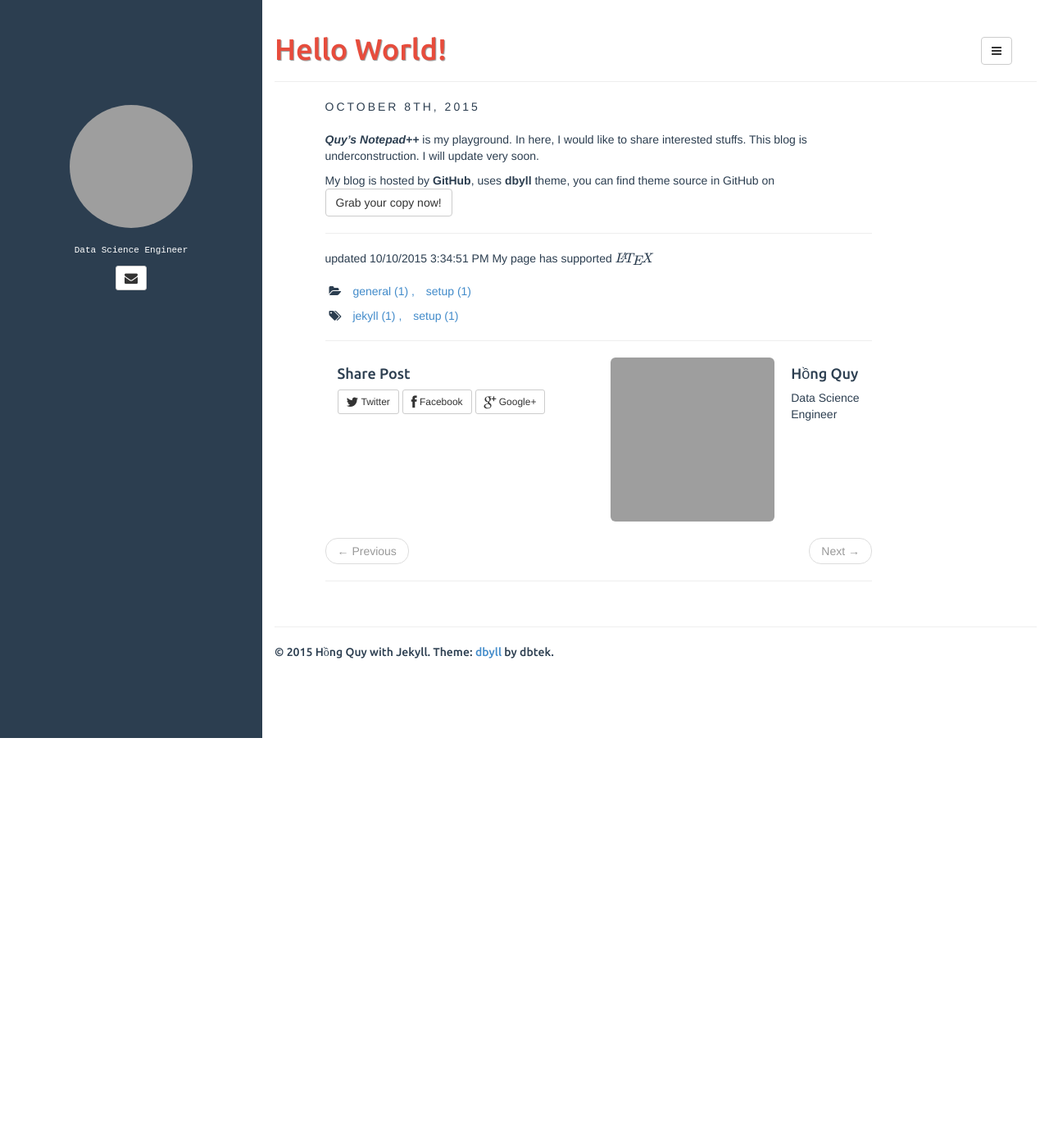
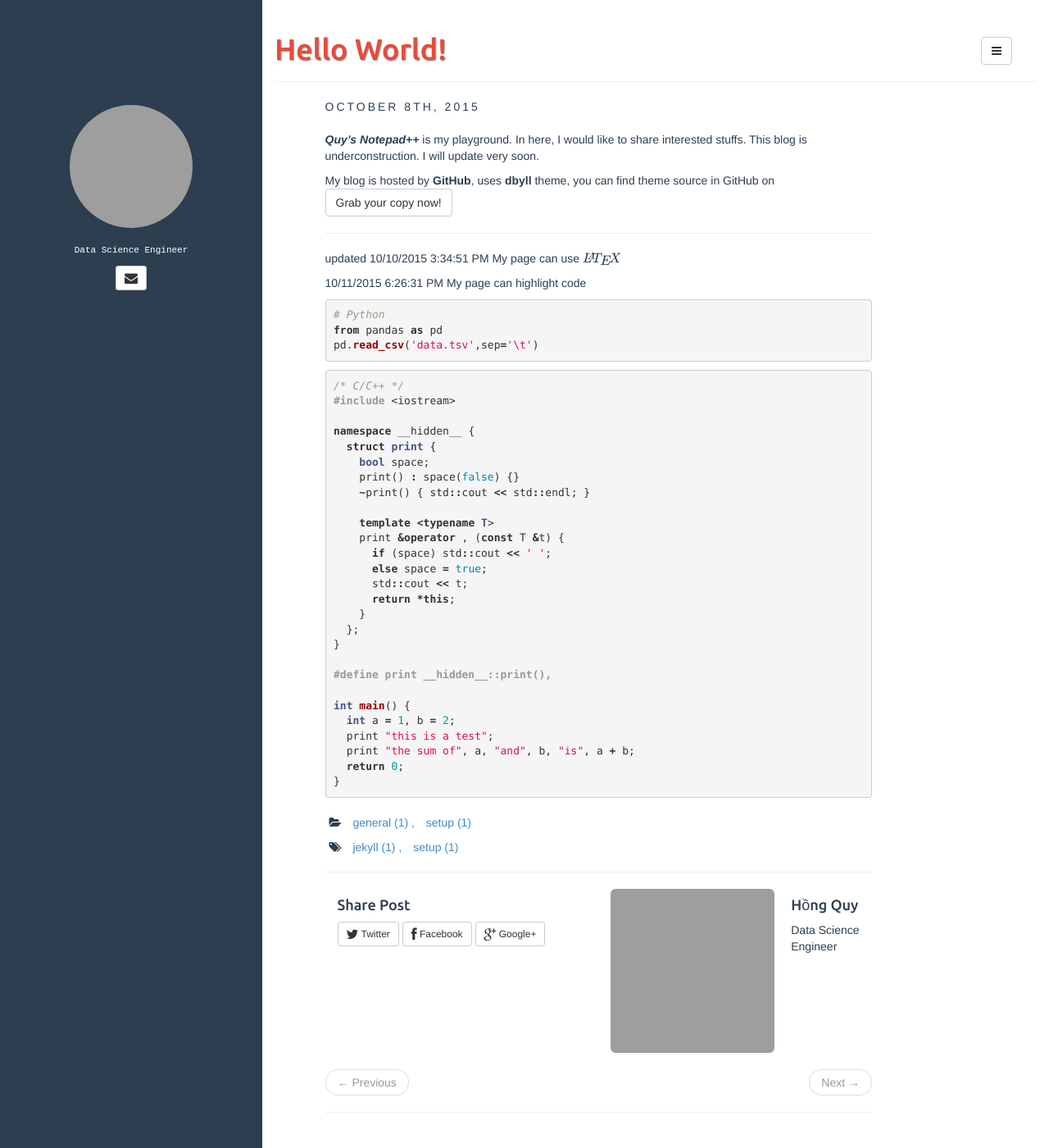
Before and after one commit to dongchirua/dongchirua.github.io, a Jekyll site: the page built from _posts/2015-10-08-hello-world.md, in a window 1280 px wide and 1400 px high. Shown: the whole window at 82% size. Built offline with Jekyll 4.4.1, drawn with Linux system fonts in a browser that asks for light colours; Markdown is read by kramdown in place of the engine named in the settings; formulas are drawn with MathJax 3; comment, search, counter and statistics services are not loaded; grey boxes are pictures that could not be loaded.

Commit message:
highlighter

```diff
--- a/Gemfile
+++ b/Gemfile
@@ -7,3 +7,4 @@ gem 'rouge'
 gem 'jekyll-redirect-from'
 gem 'kramdown'
 gem 'redcarpet'
+gem 'rouge'
--- a/_config.yml
+++ b/_config.yml
@@ -7,6 +7,9 @@ highlighter: pygments
 markdown: redcarpet # kramdown
 disqus: qsnotepad
 google_analytics: UA-68629572-1
+url: http://nhquy.com
+permalink:           pretty
+relative_permalinks: true
 
 defaults:
   -
--- a/_posts/2015-10-08-hello-world.md
+++ b/_posts/2015-10-08-hello-world.md
@@ -14,4 +14,42 @@ My blog is hosted by **GitHub**, uses **dbyll** theme, you can find theme source
 
 ---
 updated 10/10/2015 3:34:51 PM
-My page has supported \\( \LaTeX  \\)
+My page can use \\( \LaTeX  \\)
+
+10/11/2015 6:26:31 PM
+My page can highlight code
+{% highlight python %}
+# Python
+from pandas as pd
+pd.read_csv('data.tsv',sep='\t')
+{% endhighlight %}
+
+{% highlight C++ %}
+/* C/C++ */
+#include <iostream>
+
+namespace __hidden__ {
+  struct print {
+    bool space;
+    print() : space(false) {}
+    ~print() { std::cout << std::endl; }
+
+    template <typename T>
+    print &operator , (const T &t) {
+      if (space) std::cout << ' ';
+      else space = true;
+      std::cout << t;
+      return *this;
+    }
+  };
+}
+
+#define print __hidden__::print(),
+
+int main() {
+  int a = 1, b = 2;
+  print "this is a test";
+  print "the sum of", a, "and", b, "is", a + b;
+  return 0;
+}
+{% endhighlight %}
```
Also changed, not shown: README.md (deleted), 2 other files.
